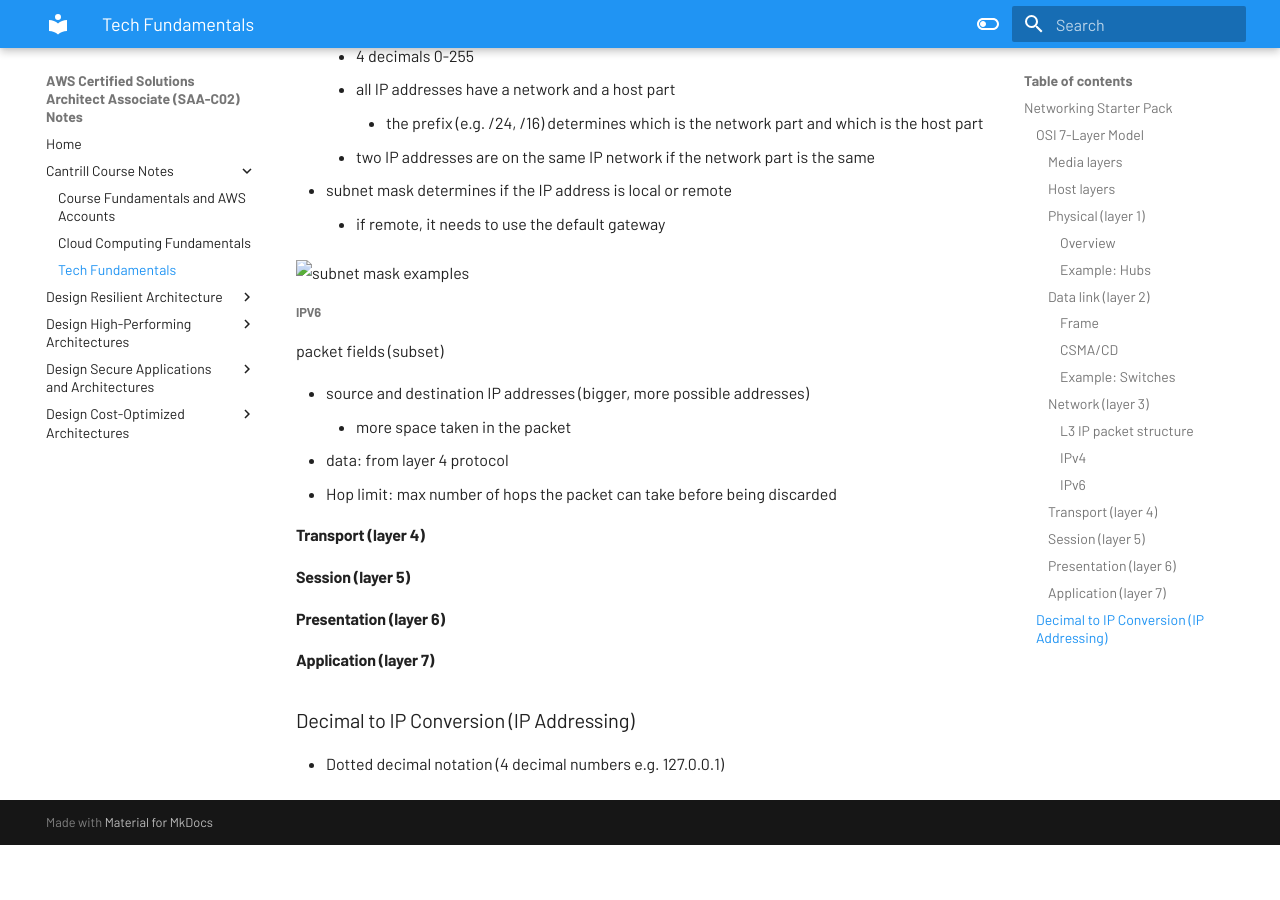
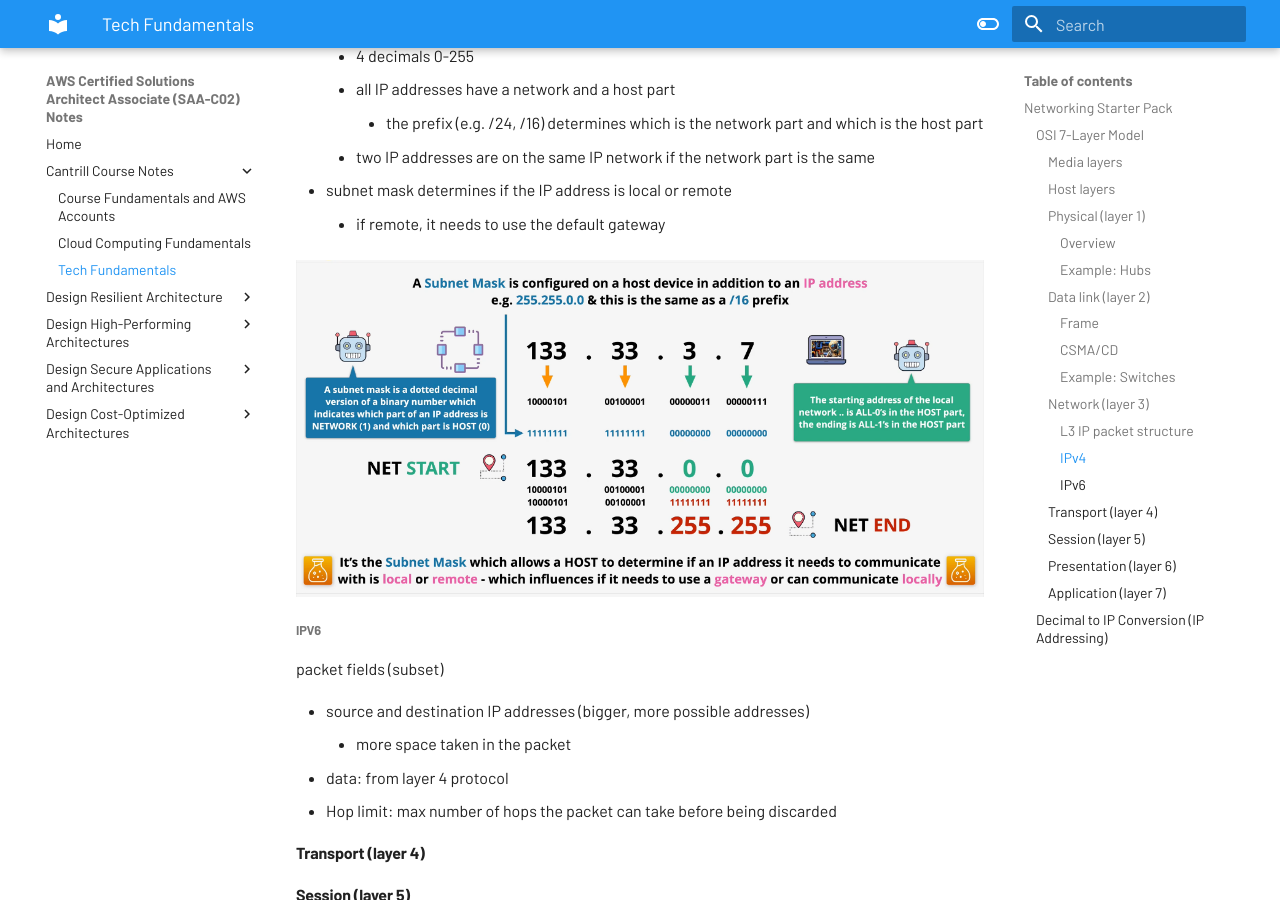
Before and after one commit to joeyhage/aws-solutions-architect-associate-notes, an MkDocs documentation site: the page built from notes/Cantrill/Tech-Fundamentals.md, in a window 1280 px wide and 900 px high, scrolled down 3263 px. Built offline with MkDocs 1.6.1 and Material for MkDocs 9.7.7, drawn with Linux system fonts in a browser that asks for light colours; before the commit the page ends 4108 px from its top, so only the background shows below that.

Commit message:
Update Tech-Fundamentals.md

```diff
--- a/notes/Cantrill/Tech-Fundamentals.md
+++ b/notes/Cantrill/Tech-Fundamentals.md
@@ -116,7 +116,7 @@ IP addressing
 - subnet mask determines if the IP address is local or remote
   - if remote, it needs to use the default gateway
 
-![subnet mask examples](./Cantrill/images/subnet-mask.png)
+![subnet mask examples](./images/subnet-mask.png)
 
 ##### IPv6
 
@@ -126,8 +126,6 @@ packet fields (subset)
   - more space taken in the packet
 - data: from layer 4 protocol
 - Hop limit: max number of hops the packet can take before being discarded
-
-
 
 #### Transport (layer 4)
 
```
